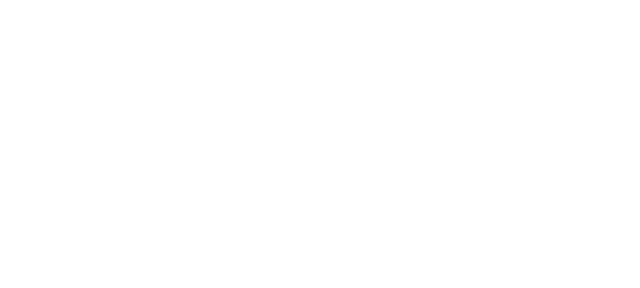
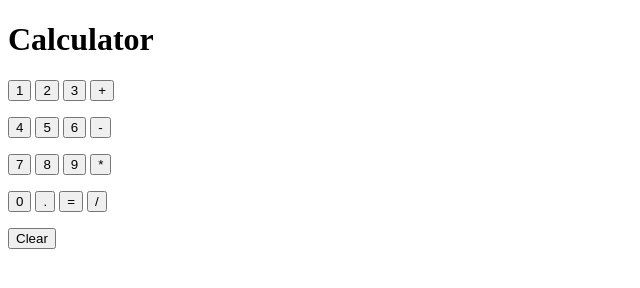
Before and after one commit to Aishi-Jain/Calculator, a plain HTML site: page index.html in a window 1280 px wide. Shown: the whole page, without its empty margins (0-640 px from the left). Drawn offline with Linux system fonts and the light colour scheme.

Commit message:
code for the calculator

```diff
--- a/index.html
+++ b/index.html
@@ -7,7 +7,98 @@
     <link rel="stylesheet" href="styles.css">
 </head>
 <body>
+    <h1>Calculator</h1>
 
+    <p>
+        <button onclick="
+            calculation += '1';
+            console.log(calculation);
+        ">1</button>
+
+        <button onclick="
+            calculation += '2';
+            console.log(calculation);
+        ">2</button>
+
+        <button onclick="
+            calculation += '3';
+            console.log(calculation);
+        ">3</button>
+
+        <button onclick="
+            calculation += ' + ';
+            console.log(calculation);
+        ">+</button>
+    </p>
+    <p>
+        <button onclick="
+            calculation += '4';
+            console.log(calculation);
+        ">4</button>
+
+        <button onclick="
+            calculation += '5';
+            console.log(calculation);
+        ">5</button>
+
+        <button onclick="
+            calculation += '6';
+            console.log(calculation);
+        ">6</button>
+
+        <button onclick="
+            calculation += ' - ';
+            console.log(calculation);
+        ">-</button>
+    </p>
+    <p>
+        <button onclick="
+            calculation += '7';
+            console.log(calculation);
+        ">7</button>
+
+        <button onclick="
+            calculation += '8';
+            console.log(calculation);
+        ">8</button>
+
+        <button onclick="
+            calculation += '9';
+            console.log(calculation);
+        ">9</button>
+
+        <button onclick="
+            calculation += ' * ';
+            console.log(calculation);
+        ">*</button>
+    </p>
+    <p>
+        <button onclick="
+            calculation += '0';
+            console.log(calculation);
+        ">0</button>
+
+        <button onclick="
+            calculation += '.';
+            console.log(calculation);
+        ">.</button>
+
+        <button onclick="
+            calculation = eval(calculation);
+            console.log(calculation);
+        ">=</button>
+
+        <button onclick="
+            calculation += ' / ';
+            console.log(calculation);
+        ">/</button>
+    </p>
+    <p>
+        <button onclick="
+            calculation = '';
+            console.log('Cleared.');
+        ">Clear</button>
+    </p>
 
     <script src="script.js"></script>
 </body>
--- a/script.js
+++ b/script.js
@@ -0,0 +1 @@
+let calculation = '';
```
